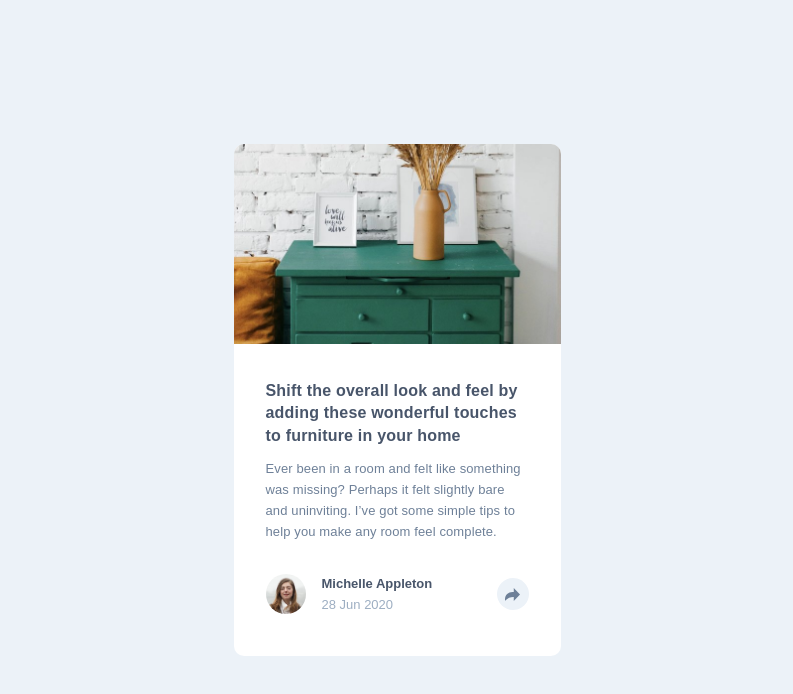
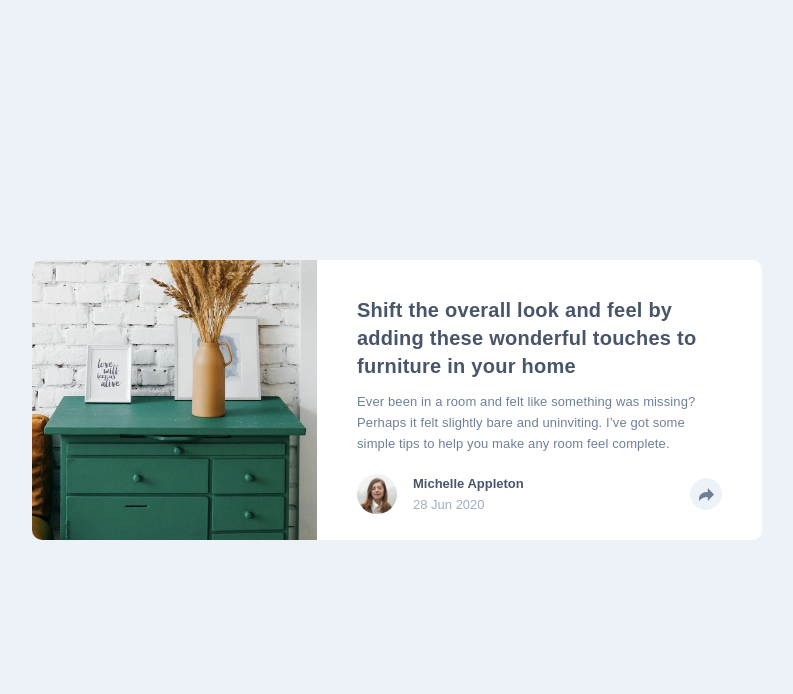
Before and after one commit to waquintero-ia/articlePreview, a React app: page / in a window 1280 px wide. Shown: the top 694 px of the page, without its empty margins (243-1036 px from the left). Built offline with nearby package versions, Linux system fonts and the light colour scheme; the HTML template or start-up script is replaced by a standard one.

Commit message:
@media 768px

```diff
--- a/src/component/Card.jsx
+++ b/src/component/Card.jsx
@@ -13,10 +13,10 @@ const Card = () =>{
 
   return(
     <>
-      <div className="card_container relative w-[327px] min-h-[512px] bg-white rounded-[10px] overflow-hidden">
-        <div className="card_content">
+      <div className="card_container relative w-[327px] min-h-[512px] bg-white rounded-[10px] overflow-hidden md:w-[730px] md:min-h-[280px]">
+        <div className="card_content md:flex md:flex-row">
           <Hero />
-          <div className="card_description flex flex-col pt-[36px] px-[32px] pb-[20px] gap-[32px]">
+          <div className="card_description flex flex-col pt-[36px] px-[32px] pb-[20px] gap-[32px] md:w-[445px] md:px-[40px] md:gap-[20px]">
           <Description />
           <ShareMain
             handleClick={handleClick}/>
--- a/src/component/Description.jsx
+++ b/src/component/Description.jsx
@@ -2,7 +2,7 @@ const Description = () =>{
   return(
     <>
       <section className="flex flex-col gap-[12px]">
-        <h1 className="text-blue-900 font-bold leading-[140%] tracking-[0.2px]">
+        <h1 className="text-blue-900 font-bold leading-[140%] tracking-[0.2px] md:text-[20px] md:tracking-[0.25px]">
           Shift the overall look and feel by adding these wonderful
           touches to furniture in your home
         </h1>
--- a/src/component/Hero.jsx
+++ b/src/component/Hero.jsx
@@ -2,7 +2,7 @@ const Hero = () =>{
   return(
     <>
       <picture>
-        <img className="w-[100%] h-[200px] object-cover" src="./images/drawers.jpg" alt="Green cabinet with drawers and a decorative vase filled with dried flowers on the surface" />
+        <img className="w-[100%] h-[200px] object-cover md:w-[285px] md:h-[280px]" src="./images/drawers.jpg" alt="Green cabinet with drawers and a decorative vase filled with dried flowers on the surface" />
       </picture>
     </>
   )
```
